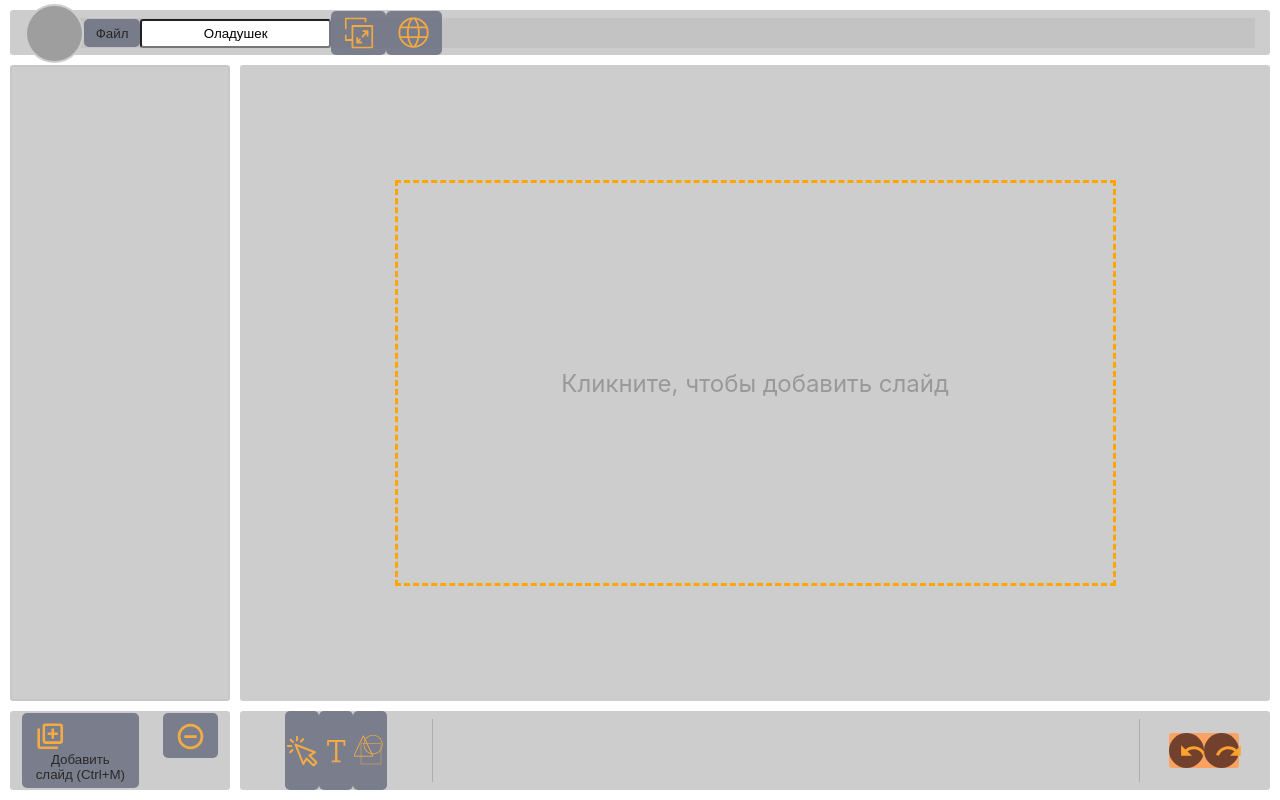
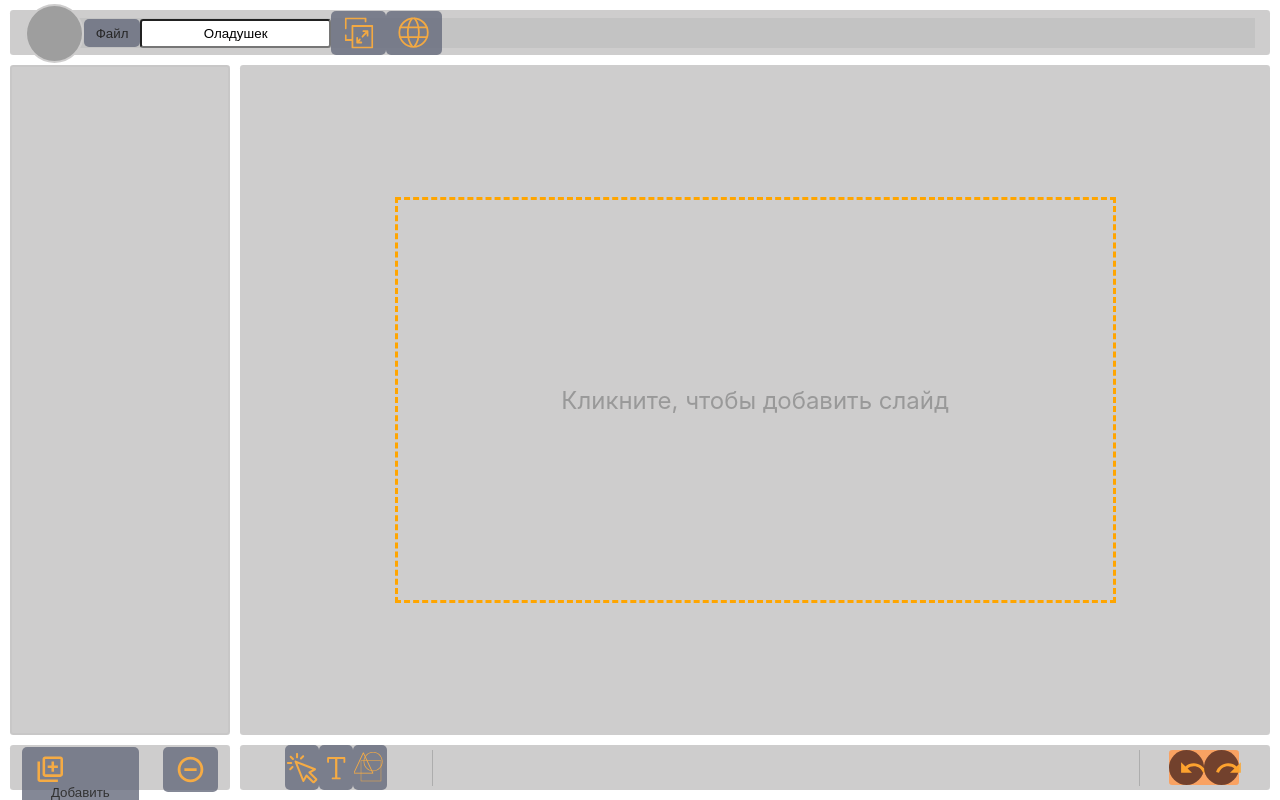
Before and after one commit to pklgn/project-os, a React (Create React App) app: page / in a window 1280 px wide. Built offline with nearby package versions, Linux system fonts and the light colour scheme; grey boxes are pictures that could not be loaded.

Commit message:
рефактор стиля всего проекта

```diff
--- a/src/App.css
+++ /dev/null
@@ -1,4 +0,0 @@
-.App {
-  text-align: center;
-  font-size: 62.5%;
-}
--- /dev/null
+++ b/src/App.module.css
@@ -0,0 +1,3 @@
+.app {
+  overflow: hidden;
+}
--- a/src/App.tsx
+++ b/src/App.tsx
@@ -1,5 +1,5 @@
 import React, { useState, createContext } from 'react';
-import './App.css';
+import styles from './App.module.css';
 
 import { PresentationEditor } from './components/PresentationEditor/PresentationEditor';
 import { PresentationViewer } from './components/PresentationViewer/PresentationViewer';
@@ -27,8 +27,10 @@ function App() {
     return (
         <Provider store={store}>
             <LocaleContext.Provider value={{ locale, changeLocale }}>
-                <PresentationEditor />
-                <PresentationViewer />
+                <div className={styles.app}>
+                    <PresentationEditor />
+                    <PresentationViewer />
+                </div>
             </LocaleContext.Provider>
         </Provider>
     );
--- a/src/components/PresentationEditor/PresentationEditor.module.css
+++ b/src/components/PresentationEditor/PresentationEditor.module.css
@@ -6,7 +6,7 @@
             "slideTools elementTools";
     grid-gap: 10px;
     grid-template-columns: 220px 1fr;
-    grid-template-rows: 45px 1fr auto;
+    grid-template-rows: 45px 1fr 45px;
     height: 100vh;
     padding: 10px;
     box-sizing: border-box;
```
